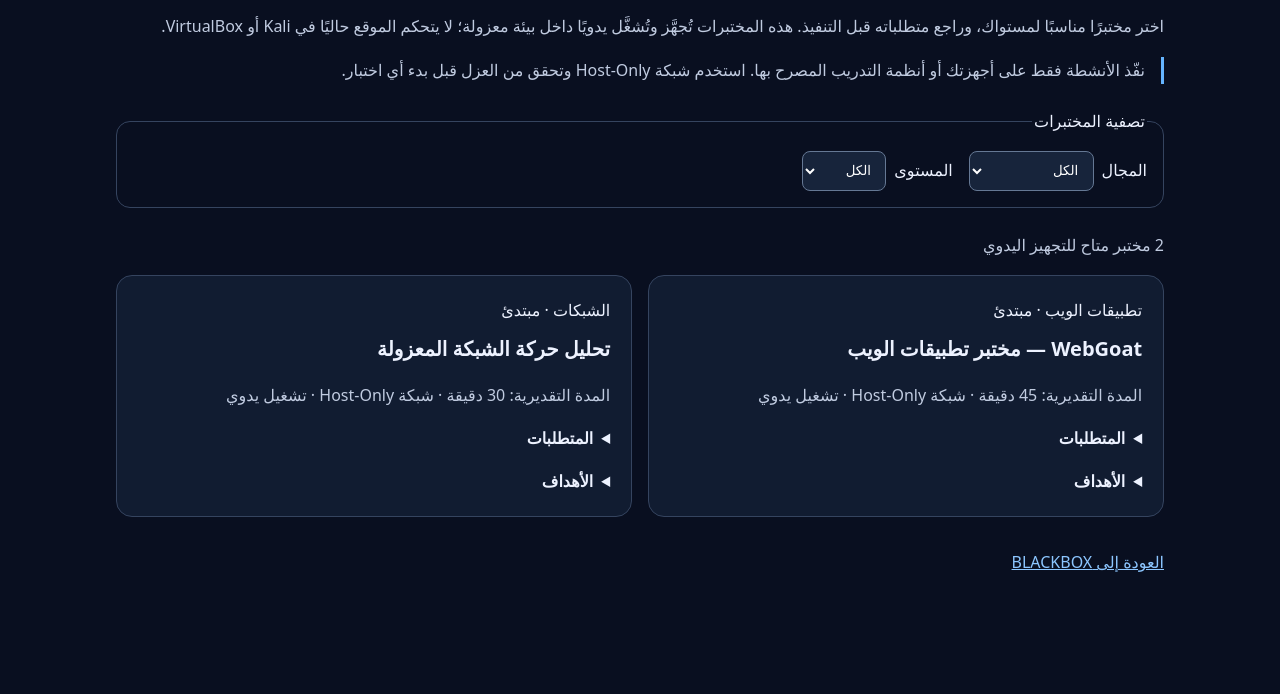
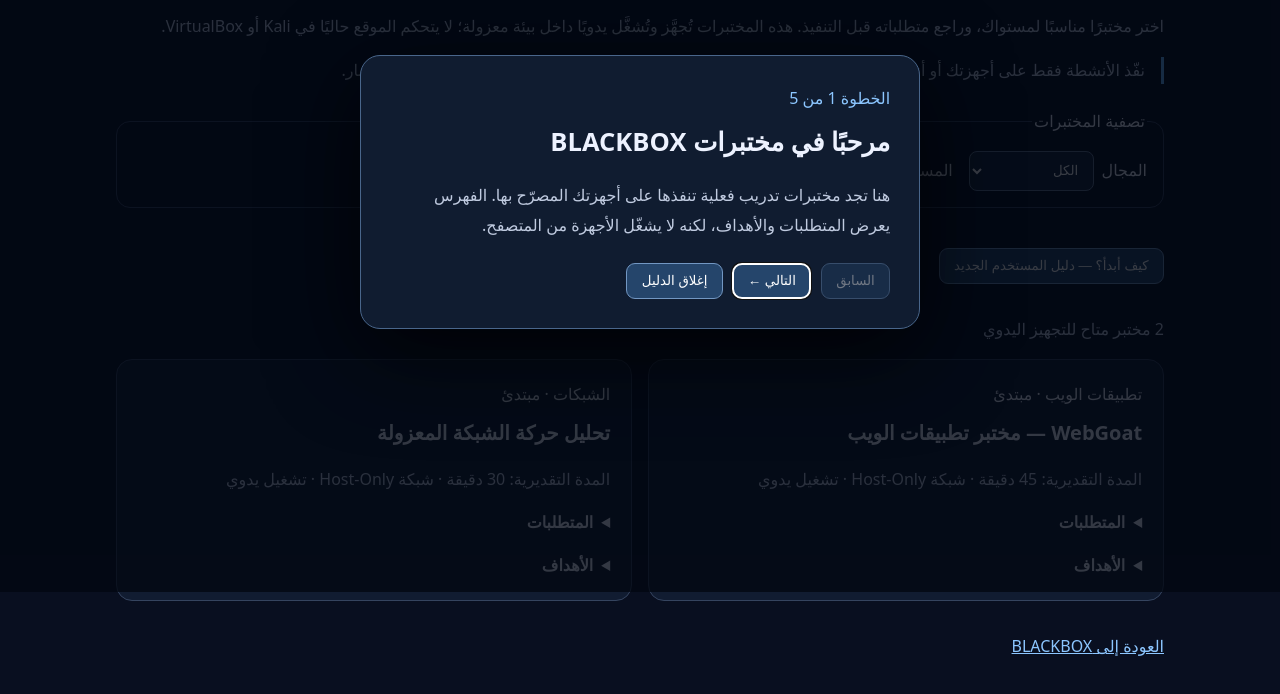
Before and after one commit to saber20005/BlackBox-Lab, a plain HTML site: page labs.html in a window 1280 px wide. Shown: the part 208-902 px from the top of the page. Before the commit the page ends 848 px from the top, so only its background shows below. Drawn offline with Linux system fonts and the light colour scheme.

Commit message:
Show guided onboarding dialog to first-time lab visitors

```diff
--- a/labs.html
+++ b/labs.html
@@ -6,15 +6,15 @@
 <link rel="icon" href="./favicon.svg" type="image/svg+xml">
 <style>
 :root{color-scheme:dark;font-family:system-ui,sans-serif}*{box-sizing:border-box}body{margin:0;background:#090f20;color:#edf2ff;line-height:1.7}main{max-width:1080px;margin:auto;padding:2rem 1rem 4rem}a{color:#8cc6ff}h1{font-size:clamp(2rem,5vw,3.2rem);margin:.4rem 0}p{color:#c0cbe0}.eyebrow{color:#65b4ff;font-weight:700}header{display:flex;align-items:center;justify-content:space-between;gap:1rem}header a{font-weight:700}fieldset{border:1px solid #35445f;border-radius:14px;margin:1.5rem 0;padding:1rem;display:flex;flex-wrap:wrap;gap:1rem}label{display:flex;gap:.5rem;align-items:center}select{background:#17243b;color:white;border:1px solid #657894;border-radius:8px;padding:.65rem}#catalog{display:grid;grid-template-columns:repeat(auto-fit,minmax(270px,1fr));gap:1rem}article{background:#111c31;border:1px solid #35445f;border-radius:16px;padding:1.3rem}article h2{margin:.5rem 0;font-size:1.25rem}.tag{display:inline-block;background:#1e3451;color:#b9ddff;border-radius:6px;padding:.15rem .55rem;font-size:.85rem}details{margin-top:1rem}summary{cursor:pointer;font-weight:600}li{margin:.3rem 0}.note{border-inline-start:3px solid #65b4ff;padding-inline-start:1rem}footer{margin-top:2rem}
-</style></head>
+</style><link rel="stylesheet" href="./lab-intro.css"></head>
 <body><main><header><a href="./">BLACKBOX Lab</a><a href="./?view=tracks">مسارات التدريب</a></header>
 <p class="eyebrow">LOCAL CYBER RANGE / EARLY ACCESS</p>
 <h1>دليل المختبرات العملية</h1>
 <p>اختر مختبرًا مناسبًا لمستواك، وراجع متطلباته قبل التنفيذ. هذه المختبرات تُجهَّز وتُشغَّل يدويًا داخل بيئة معزولة؛ لا يتحكم الموقع حاليًا في Kali أو VirtualBox.</p>
 <p class="note">نفّذ الأنشطة فقط على أجهزتك أو أنظمة التدريب المصرح بها. استخدم شبكة Host-Only وتحقق من العزل قبل بدء أي اختبار.</p>
 <fieldset><legend>تصفية المختبرات</legend><label>المجال <select id="category"><option value="">الكل</option><option value="web">تطبيقات الويب</option><option value="network">الشبكات</option></select></label><label>المستوى <select id="difficulty"><option value="">الكل</option><option value="beginner">مبتدئ</option><option value="intermediate">متوسط</option><option value="advanced">متقدم</option></select></label></fieldset>
-<p id="count" role="status" aria-live="polite"></p><section id="catalog" aria-label="المختبرات المتاحة"></section>
-<footer><a href="./">العودة إلى BLACKBOX</a></footer></main>
+<button type="button" id="lab-intro-open">كيف أبدأ؟ — دليل المستخدم الجديد</button><p id="count" role="status" aria-live="polite"></p><section id="catalog" aria-label="المختبرات المتاحة"></section>
+<footer><a href="./">العودة إلى BLACKBOX</a></footer></main><dialog id="lab-intro" aria-labelledby="lab-intro-title" aria-describedby="lab-intro-body"><span class="step" id="lab-intro-progress"></span><h2 id="lab-intro-title"></h2><p id="lab-intro-body"></p><div class="actions"><button type="button" id="lab-intro-back">السابق</button><button type="button" id="lab-intro-next">التالي ←</button><button type="button" id="lab-intro-close">إغلاق الدليل</button></div></dialog><script type="module" src="./lab-intro.js"></script>
 <script type="module">
 import {filterLabs} from './lab-catalog.js';
 const category=document.getElementById('category');
```
